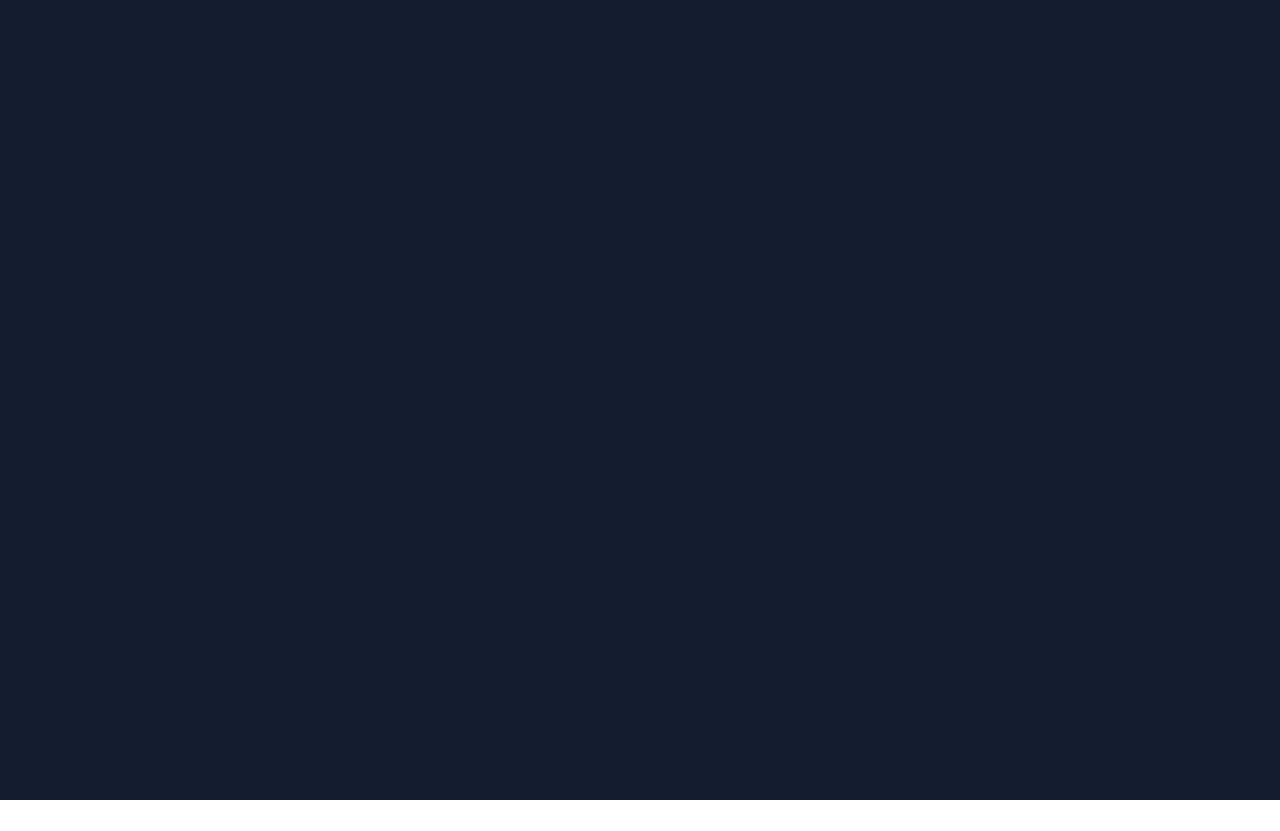
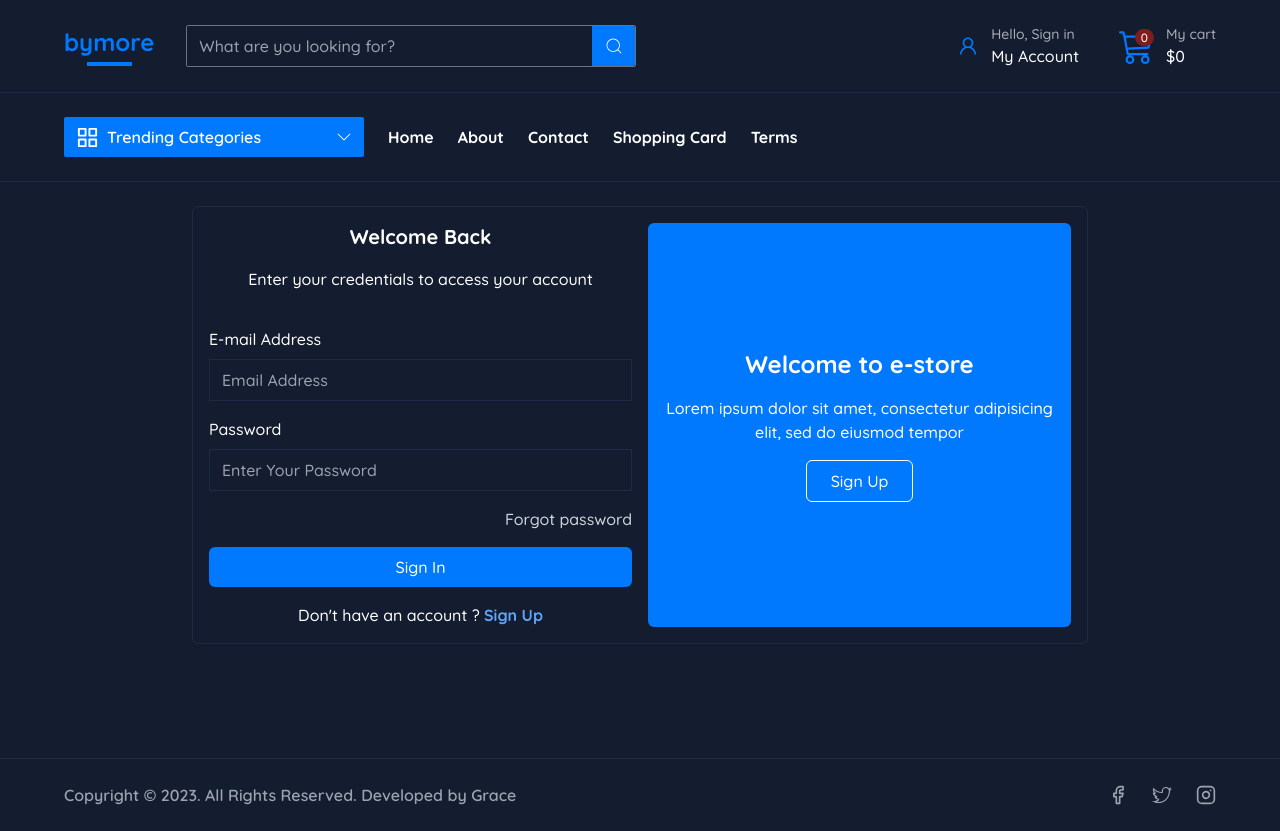
Before and after one commit to gracebir/buymore, a Next.js app: page /signin in a window 1280 px wide. Before the commit the page ends 800 px from the top, so only its background shows below. Built offline with nearby package versions, Linux system fonts and the light colour scheme.

Commit message:
SignIn page

```diff
--- a/src/components/SignInForm.tsx
+++ b/src/components/SignInForm.tsx
@@ -3,8 +3,11 @@ import TextField from './TextField'
 import Link from 'next/link'
 
 function SignInForm() {
+    const handleSubmit = (e: React.FormEvent<HTMLFormElement>) => {
+        e.preventDefault()
+    }
   return (
-    <form className='col-span-1 flex flex-col gap-9'>
+    <form onSubmit={handleSubmit} className='col-span-1 flex flex-col gap-9'>
       <div className='text-center flex flex-col gap-4'>
         <h1 className='text-xl font-bold'>Welcome Back</h1>
         <span>Enter your credentials to access your account</span>
@@ -21,7 +24,7 @@ function SignInForm() {
          <div className='flex justify-end'>
             <Link className='hover:text-blue-color text-gray-300' href={"/forget"}>Forgot password</Link>
          </div>
-         <button className='bg-blue-color py-2 rounded-md'>
+         <button type='submit' className='bg-blue-color py-2 rounded-md'>
             Sign In
         </button>
         <div className='flex justify-center'>
--- a/src/pages/signin.tsx
+++ b/src/pages/signin.tsx
@@ -1,10 +1,24 @@
+import Layout from '@/components/Layout'
+import SignInForm from '@/components/SignInForm'
+import Link from 'next/link'
 import React from 'react'
 
 function SignIn() {
   return (
-    <div>
-
-    </div>
+    <Layout>
+      <div className='py-6'>
+        <div className="max-w-4xl mx-auto grid sm:grid-cols-1 lg:grid-cols-2 gap-4 border border-dark-color rounded-md min-h-[50vh] p-4">
+          <SignInForm/>
+          <div className="bg-blue-color text-white-color hidden lg:flex flex-col items-center justify-center rounded-md h-full lg:col-span-1">
+            <div className='text-center px-3 flex flex-col gap-4 items-center'>
+              <h3 className="text-2xl font-bold">Welcome to e-store</h3>
+              <p>Lorem ipsum dolor sit amet, consectetur adipisicing elit, sed do eiusmod tempor</p>
+              <Link className='px-6 py-2 rounded-md border border-white-color' href={"/signup"}>Sign Up</Link>
+            </div>
+          </div>
+        </div>
+      </div>
+    </Layout>
   )
 }
 
```
